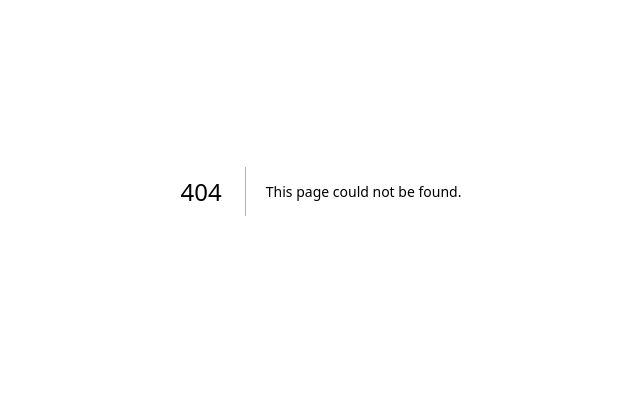
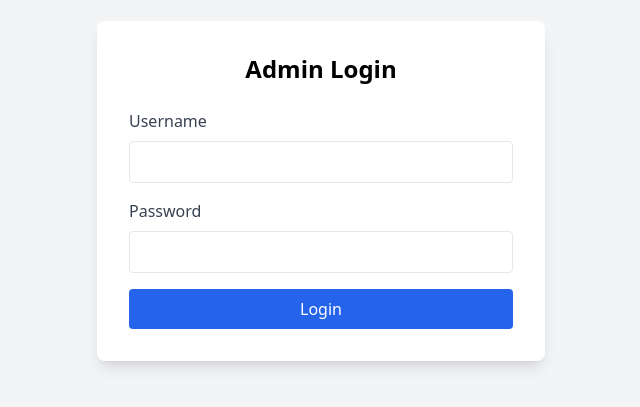
Before and after one commit to sahildevil/horizonwalls-admin, a Next.js app: page /login in a window 1280 px wide. Before the commit this address had no page. Shown: the part 209-616 px from the top of the page, without its empty margins (319-959 px from the left). Built offline with nearby package versions, Linux system fonts and the light colour scheme.

Commit message:
Add Admin Authentication

```diff
--- a/package.json
+++ b/package.json
@@ -9,9 +9,11 @@
     "lint": "next lint"
   },
   "dependencies": {
+    "bcryptjs": "^2.4.3",
     "firebase": "^11.3.0",
     "lucide-react": "^0.475.0",
     "next": "15.1.6",
+    "next-auth": "^4.24.11",
     "react": "^19.0.0",
     "react-dom": "^19.0.0"
   },
--- a/src/app/add-wallpaper/page.jsx
+++ b/src/app/add-wallpaper/page.jsx
@@ -343,7 +343,7 @@ export default function WallpaperPage() {
                   alt={item.name}
                   className="w-full h-full object-cover"
                   onError={(e) => {
-                    "              e.targe".src = PLACEHOLDER_IMAGE;
+                    e.target.src = PLACEHOLDER_IMAGE;
                     e.target.onerror = null;
                   }}
                 />
--- /dev/null
+++ b/src/app/api/auth/[...nextauth]/route.js
@@ -0,0 +1,56 @@
+import NextAuth from "next-auth";
+import CredentialsProvider from "next-auth/providers/credentials";
+import bcrypt from "bcryptjs";
+
+// Hash the admin password at startup
+const hashedPassword = await bcrypt.hash(process.env.ADMIN_PASSWORD, 10);
+
+const handler = NextAuth({
+  providers: [
+    CredentialsProvider({
+      name: "Credentials",
+      credentials: {
+        username: { label: "Username", type: "text" },
+        password: { label: "Password", type: "password" },
+      },
+      async authorize(credentials) {
+        if (!credentials?.username || !credentials?.password) return null;
+
+        const isValidUsername =
+          credentials.username === process.env.ADMIN_USERNAME;
+        const isValidPassword = await bcrypt.compare(
+          credentials.password,
+          hashedPassword
+        );
+
+        if (isValidUsername && isValidPassword) {
+          return {
+            id: "1",
+            name: "Admin",
+            email: "admin@example.com",
+          };
+        }
+        return null;
+      },
+    }),
+  ],
+  pages: {
+    signIn: "/login",
+  },
+  callbacks: {
+    async jwt({ token, user }) {
+      if (user) {
+        token.role = "admin";
+      }
+      return token;
+    },
+    async session({ session, token }) {
+      if (token) {
+        session.user.role = token.role;
+      }
+      return session;
+    },
+  },
+});
+
+export { handler as GET, handler as POST };
--- a/src/app/layout.js
+++ b/src/app/layout.js
@@ -1,5 +1,6 @@
 import { Geist, Geist_Mono } from "next/font/google";
 import "./globals.css";
+import { AuthProvider } from "@/components/AuthProvider";
 
 const geistSans = Geist({
   variable: "--font-geist-sans",
@@ -19,10 +20,8 @@ export const metadata = {
 export default function RootLayout({ children }) {
   return (
     <html lang="en">
-      <body
-        className={`${geistSans.variable} ${geistMono.variable} antialiased`}
-      >
-        {children}
+      <body className={`${geistSans.variable} ${geistMono.variable} font-sans`}>
+        <AuthProvider>{children}</AuthProvider>
       </body>
     </html>
   );
--- /dev/null
+++ b/src/app/login/page.jsx
@@ -0,0 +1,75 @@
+"use client";
+import { useState } from "react";
+import { signIn } from "next-auth/react";
+import { useRouter } from "next/navigation";
+
+export default function LoginPage() {
+  const [credentials, setCredentials] = useState({ username: "", password: "" });
+  const [error, setError] = useState("");
+  const router = useRouter();
+
+  const handleSubmit = async (e) => {
+    e.preventDefault();
+    try {
+      const res = await signIn("credentials", {
+        username: credentials.username,
+        password: credentials.password,
+        redirect: false,
+      });
+
+      if (res.error) {
+        setError("Invalid credentials");
+      } else {
+        router.push("/");
+        router.refresh();
+      }
+    } catch (error) {
+      setError("An error occurred");
+    }
+  };
+
+  return (
+    <div className="min-h-screen bg-gray-100 flex items-center justify-center">
+      <div className="bg-white p-8 rounded-lg shadow-lg max-w-md w-full">
+        <h1 className="text-2xl font-bold text-center mb-6">Admin Login</h1>
+        {error && (
+          <div className="bg-red-100 border border-red-400 text-red-700 px-4 py-3 rounded mb-4">
+            {error}
+          </div>
+        )}
+        <form onSubmit={handleSubmit} className="space-y-4">
+          <div>
+            <label className="block text-gray-700 mb-2">Username</label>
+            <input
+              type="text"
+              value={credentials.username}
+              onChange={(e) =>
+                setCredentials({ ...credentials, username: e.target.value })
+              }
+              className="w-full p-2 border rounded"
+              required
+            />
+          </div>
+          <div>
+            <label className="block text-gray-700 mb-2">Password</label>
+            <input
+              type="password"
+              value={credentials.password}
+              onChange={(e) =>
+                setCredentials({ ...credentials, password: e.target.value })
+              }
+              className="w-full p-2 border rounded"
+              required
+            />
+          </div>
+          <button
+            type="submit"
+            className="w-full bg-blue-600 text-white py-2 rounded hover:bg-blue-700"
+          >
+            Login
+          </button>
+        </form>
+      </div>
+    </div>
+  );
+}
--- a/src/app/page.js
+++ b/src/app/page.js
@@ -1,9 +1,47 @@
 import Image from "next/image";
+import Link from "next/link";
+import { Plus } from "lucide-react";
 
 export default function Home() {
   return (
-    <main>
-      <h1 style={{ fontSize: 30 }}>Wallpaper list</h1>
+    <main className="min-h-screen bg-gray-100 p-4">
+      <div className="max-w-7xl mx-auto space-y-6">
+        <h1 className="text-3xl font-bold text-gray-800">
+          HorizonWalls Admin Dashboard
+        </h1>
+
+        <div className="grid grid-cols-1 md:grid-cols-2 gap-6">
+          {/* Add Wallpapers Card */}
+          <Link href="/add-wallpaper" className="block">
+            <div className="bg-white p-6 rounded-lg shadow-lg hover:shadow-xl transition-shadow duration-300">
+              <div className="flex items-center justify-between mb-4">
+                <h2 className="text-xl font-semibold text-gray-800">
+                  Manage Wallpapers
+                </h2>
+                <Plus className="text-blue-600" size={24} />
+              </div>
+              <p className="text-gray-600">
+                Add, edit, or remove wallpapers from your collection
+              </p>
+            </div>
+          </Link>
+
+          {/* Add Categories Card */}
+          <Link href="/add-category" className="block">
+            <div className="bg-white p-6 rounded-lg shadow-lg hover:shadow-xl transition-shadow duration-300">
+              <div className="flex items-center justify-between mb-4">
+                <h2 className="text-xl font-semibold text-gray-800">
+                  Manage Categories
+                </h2>
+                <Plus className="text-blue-600" size={24} />
+              </div>
+              <p className="text-gray-600">
+                Create and manage wallpaper categories
+              </p>
+            </div>
+          </Link>
+        </div>
+      </div>
     </main>
   );
 }
--- /dev/null
+++ b/src/components/AuthProvider.jsx
@@ -0,0 +1,6 @@
+"use client";
+import { SessionProvider } from "next-auth/react";
+
+export function AuthProvider({ children }) {
+  return <SessionProvider>{children}</SessionProvider>;
+}
```
Also changed, not shown: src/middleware.js (added, +32 -0 lines), types/env.d.ts (added, +8 -0 lines), 2 other files (tests, documents, lock files or other folders).
